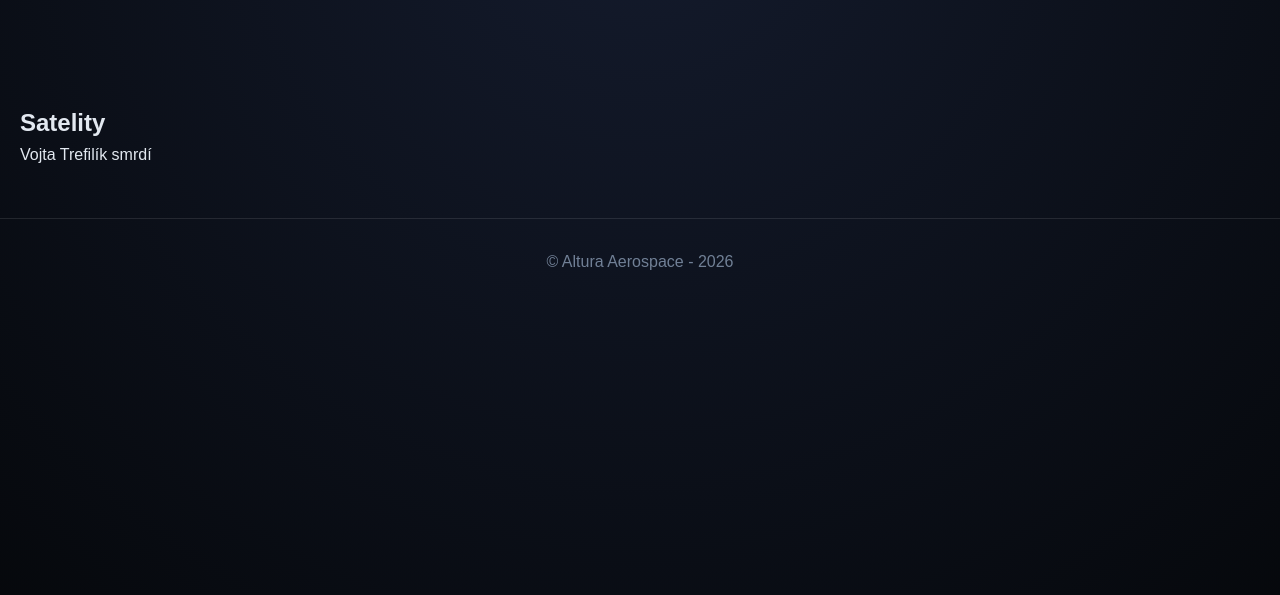
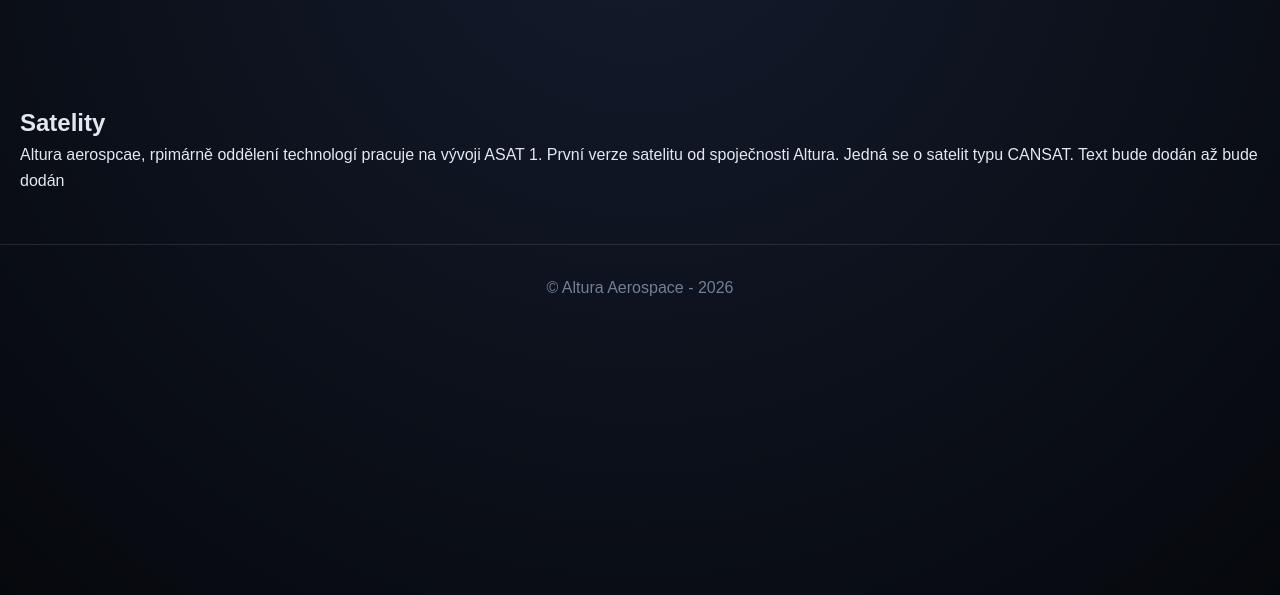
Before and after one commit to chznhs-spec/altura, a plain HTML site: page satelity.html in a window 1280 px wide. Shown: the part 117-712 px from the top of the page. Drawn offline with Linux system fonts and the light colour scheme.

Commit message:
Update satelity.html with ASAT 1 details
Updated content in the satelity.html file to include information about the ASAT 1 satellite and its development by Altura Aerospace.

```diff
--- a/satelity.html
+++ b/satelity.html
@@ -29,7 +29,9 @@
         <section class="container">
             <div style="padding-top: 60px;">
                 <h1>Satelity</h1>
-                <p>Vojta Trefilík smrdí</p>
+                <p>Altura aerospcae, rpimárně oddělení technologí pracuje na vývoji ASAT 1. První verze satelitu od spoječnosti Altura. Jedná se o satelit typu CANSAT.
+
+                Text bude dodán až bude dodán</p>
             </div>
         </section>
     </main>
```
